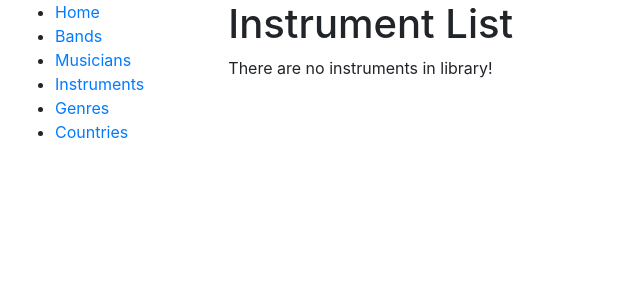
After one commit to VladyslavKlevanskyi/music-world, a Django app: page /instruments/ in a window 1280 px wide. The commit adds this page. Shown: the top 300 px of the page, without its empty margins (0-640 px from the left). Run offline with Django 4.2, Linux system fonts and the light colour scheme; data that the repository does not hold is empty.

Commit message:
Add instrument list view

```diff
--- a/catalog/urls.py
+++ b/catalog/urls.py
@@ -2,7 +2,8 @@ from django.urls import path
 from catalog.views import (
     index,
     GenreListView,
-    CountryListView
+    CountryListView,
+    InstrumentListView
 )
 
 urlpatterns = [
@@ -17,6 +18,11 @@ urlpatterns = [
         CountryListView.as_view(),
         name="country-list-view"
     ),
+    path(
+        "instruments/",
+        InstrumentListView.as_view(),
+        name="instrument-list-view"
+    ),
 ]
 
 app_name = "catalog"
--- a/catalog/views.py
+++ b/catalog/views.py
@@ -38,3 +38,8 @@ class GenreListView(generic.ListView):
 class CountryListView(generic.ListView):
     model = Country
     template_name = "catalog/country_list_view.html"
+
+
+class InstrumentListView(generic.ListView):
+    model = Instrument
+    template_name = "catalog/instrument_list_view.html"
--- /dev/null
+++ b/templates/catalog/instrument_list_view.html
@@ -0,0 +1,15 @@
+{% extends "base.html" %}
+
+{% block content %}
+	<h1>Instrument List</h1>
+
+	{% if instrument_list %}
+		<ul>
+			{% for instrument in  instrument_list %}
+				<li>{{ instrument }}</li>
+			{% endfor %}
+		</ul>
+	{% else %}
+		<p>There are no instruments in library!</p>
+	{% endif %}
+{% endblock %}
--- a/templates/includes/sidebar.html
+++ b/templates/includes/sidebar.html
@@ -2,7 +2,7 @@
 	<li><a href="{% url 'catalog:index' %}">Home</a></li>
 	<li><a href="#">Bands</a></li>
 	<li><a href="#">Musicians</a></li>
-	<li><a href="#">Instruments</a></li>
+	<li><a href="{% url 'catalog:instrument-list-view' %}">Instruments</a></li>
 	<li><a href="{% url 'catalog:genre-list-view' %}">Genres</a></li>
 	<li><a href="{% url 'catalog:country-list-view' %}">Countries</a></li>
 </ul>
```
